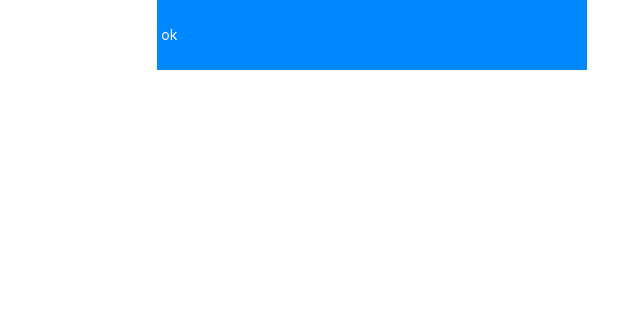
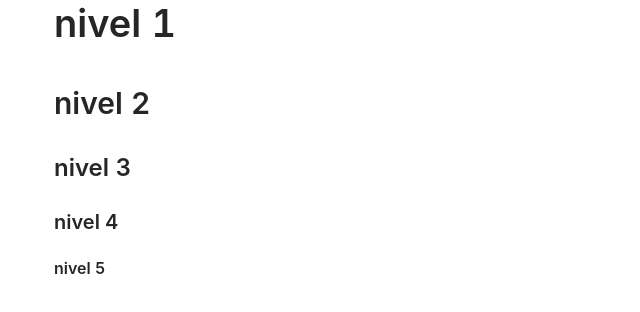
Before and after one commit to daviht7/antdesign, a React (Create React App) app: page / in a window 1280 px wide. Shown: the top 312 px of the page, without its empty margins (268-908 px from the left). Built offline with nearby package versions, Linux system fonts and the light colour scheme.

Commit message:
Tipografia

```diff
--- a/src/App.tsx
+++ b/src/App.tsx
@@ -1,27 +1,26 @@
-import { Col, Row } from 'antd';
+import { Col, Row, Typography } from 'antd';
 import './index.css';
 
 function App() {
   return (
     <Row gutter={8} justify={'center'}>
-      <Col
-        xs={24}
-        sm={12}
-        md={12}
-        lg={8}
-        className='Column'
-      >
-        ok
+      <Col span={12}>
+        <Typography.Title level={1}>
+          nivel 1
+        </Typography.Title>
+        <Typography.Title level={2}>
+          nivel 2
+        </Typography.Title>
+        <Typography.Title level={3}>
+          nivel 3
+        </Typography.Title>
+        <Typography.Title level={4}>
+          nivel 4
+        </Typography.Title>
+        <Typography.Title level={5}>
+          nivel 5
+        </Typography.Title>
       </Col>
-      {/* <Col className='Column' span={3}>
-        ok
-      </Col>
-      <Col className='Column' span={3}>
-        ok
-      </Col>
-      <Col className='Column' span={3}>
-        ok
-      </Col> */}
     </Row>
   );
 }
```
